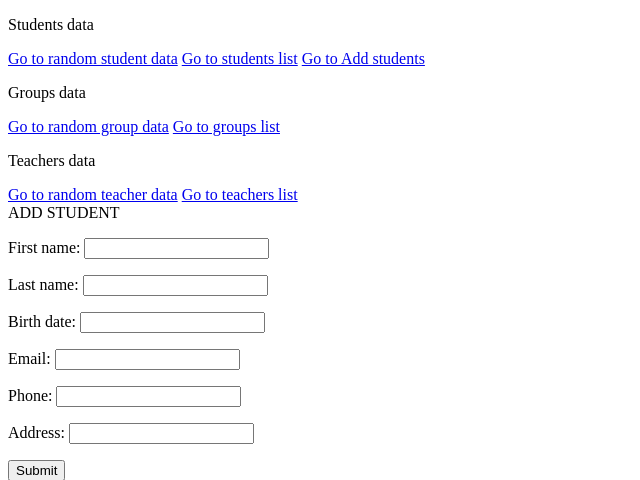
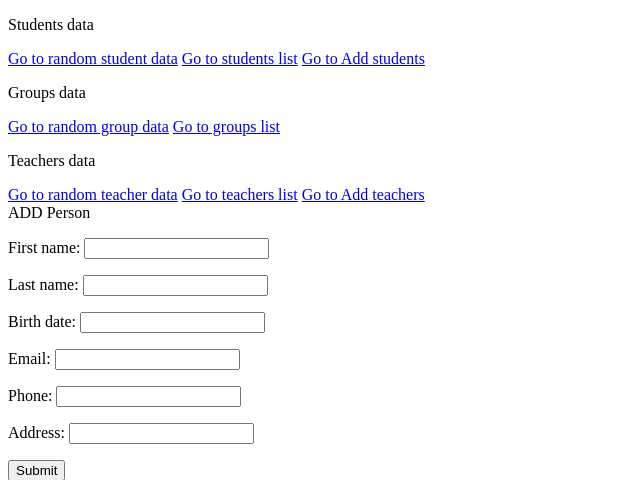
Before and after one commit to miha-pavel/hillel_students_tracker, a Django app: page /students/add in a window 1280 px wide. Shown: the top 480 px of the page, without its empty margins (0-640 px from the left). Run offline with Django 3.2, Linux system fonts and the light colour scheme.

Commit message:
HT-6 -- add teacher form was reated

```diff
--- a/students/templates/base.html
+++ b/students/templates/base.html
@@ -18,6 +18,7 @@
         <p>Teachers data</p>
         <a href="{% url 'get_teacher' %}">Go to random teacher data</a>
         <a href="{% url 'get_teachers' %}">Go to teachers list</a>
+        <a href="{% url 'teachers_add' %}">Go to Add teachers</a>
             {% block content %}
             {% endblock %}
         </div>
--- a/students/templates/students_add.html
+++ b/students/templates/persons_add.html
@@ -4,7 +4,7 @@
     {% block header %}{% endblock %}
     {% block content %}
         <div>
-            ADD STUDENT
+            ADD Person
         </div>
         <form method="post">
             {% csrf_token %}
--- a/students/views.py
+++ b/students/views.py
@@ -50,10 +50,10 @@ def students_add(request):
         form = StudentsAddForm(request.POST)
         if form.is_valid():
             form.save()
-            return HttpResponseRedirect('/')
+            return HttpResponseRedirect('/students/')
     else:
         form = StudentsAddForm()
-    return render(request, 'students_add.html', context={"form": form})
+    return render(request, 'persons_add.html', context={"form": form})
 
 
 def get_group(request):
--- a/teachers/urls.py
+++ b/teachers/urls.py
@@ -6,4 +6,5 @@ from . import views
 urlpatterns = [
     path('teacher/', views.get_teacher, name='get_teacher'),
     path('teachers/', views.get_teachers, name='get_teachers'),
+    path('teachers/add', views.teachers_add, name='teachers_add'),
 ]
```
Also changed, not shown: teachers/forms.py (added, +8 -0 lines), teachers/views.py (+13 -0 lines).
